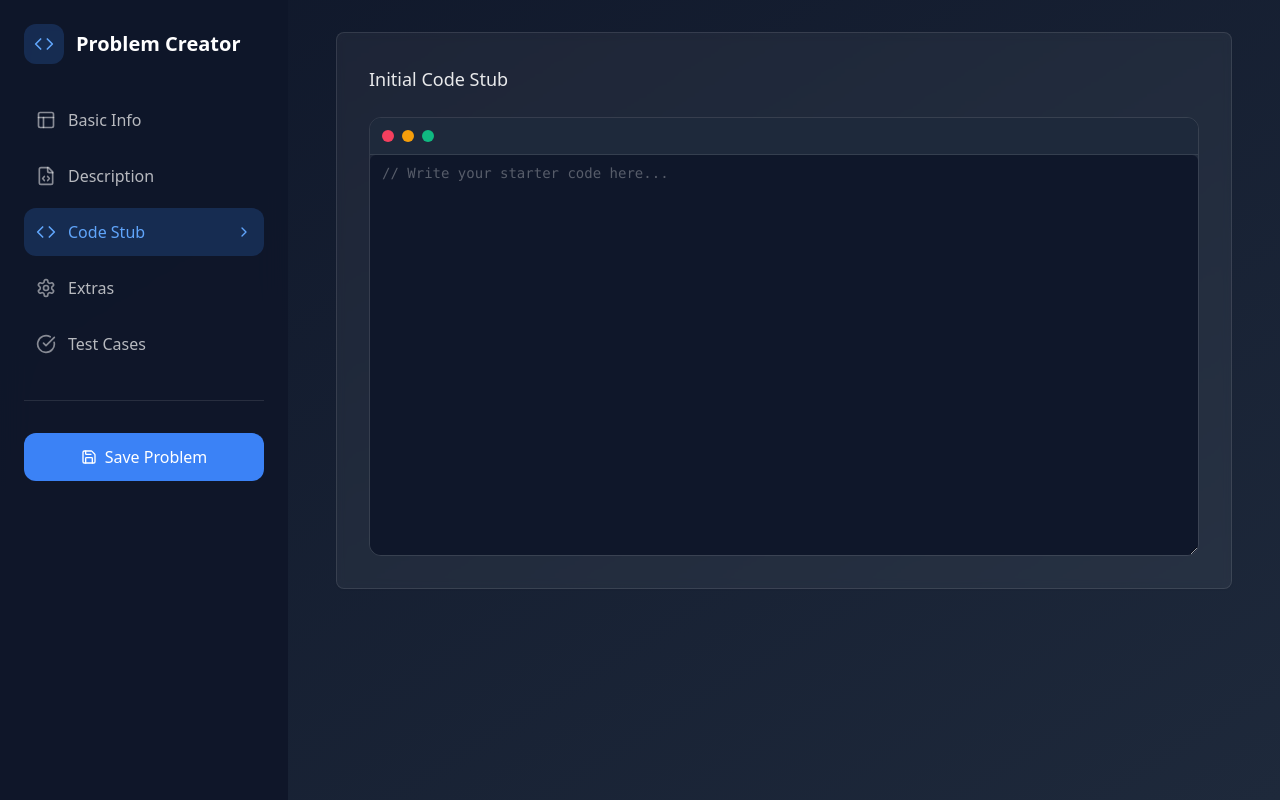
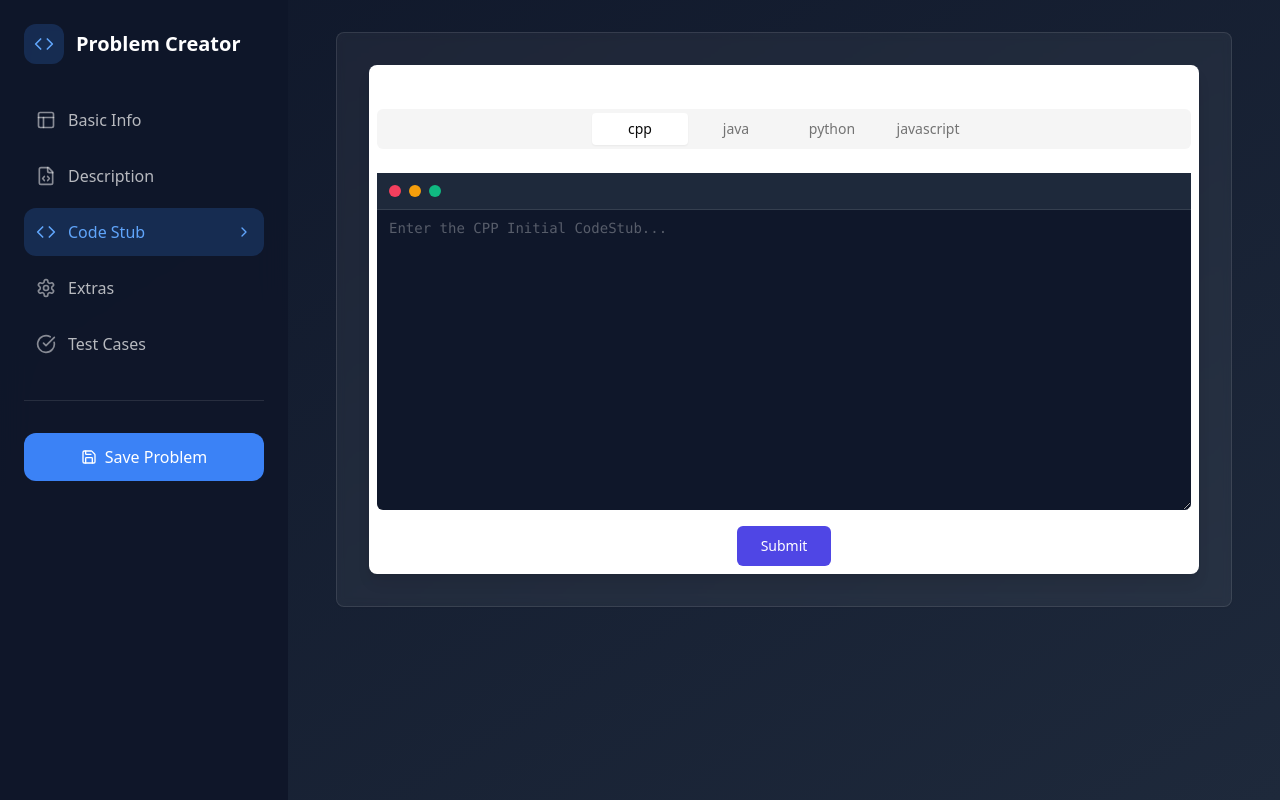
Before and after one commit to KirtikumarKavande/algocodeAdmin, a Next.js app: page /addproblem in a window 1280 px wide. Both pictures are taken after a click on the button "Code Stub". Built offline with nearby package versions, Linux system fonts and the light colour scheme.

Commit message:
feat: add language wise codeStub

```diff
--- a/src/app/addproblem/page.js
+++ b/src/app/addproblem/page.js
@@ -14,13 +14,14 @@ import { ArticleModal } from '@/components/ui/custom/ArticleModal';
 import { SolutionModal } from '@/components/ui/custom/SolutionModal';
 import axios from 'axios';
 import toast from 'react-hot-toast';
+import CodeStub from '@/components/CodeStub';
 const ProblemCreator = () => {
   const [isMenuOpen, setIsMenuOpen] = useState(false);
   const [activeStep, setActiveStep] = useState(1);
   const [difficulty, setDifficulty] = useState('');
   const [isShowPreview, setIsShowPreview] = useState(false);
   const [problemDescription, setProblemDescription] = useState('');
-  const [problemInfo, setProblemInfo] = useState({ title: "", codeStub: "" });
+  const [problemTitle, setProblemTitle] = useState("");
   const [article, setArticle] = useState("");
   const [problemSolution, setProblemSolution] = useState({
     cpp: "",
@@ -28,6 +29,13 @@ const ProblemCreator = () => {
     python: "",
     javascript: "",
   });
+  const [initialCodeStub, setInitialCodeSTub] = useState({
+    cpp: "",
+    java: "",
+    python: "",
+    javascript: "",
+  });
+
   const [testCases, setTestCases] = useState([{ input: '', output: '' }]);
 
   const steps = [
@@ -62,24 +70,28 @@ const ProblemCreator = () => {
   function takeSolution(sol) {
     setProblemSolution(sol)
   }
+  function takeInitialCodeStub(stub){
+    setInitialCodeSTub(stub)
+  }
 
   function handleSaveProblem() {
     let problemData = {
-      ...problemInfo,
+      title:problemTitle,
       description: problemDescription,
       difficulty: difficulty,
+      initialCodeStub:initialCodeStub,
       article: article,
       solution: problemSolution,
       testCases: testCases
+
     }
 
     axios.post(`${process.env.NEXT_PUBLIC_PROBLEM_SERVICE_URL}/v1/problems`, problemData)
       .then(res => {
         toast.success("Problem created successfully")
       })
-    .catch(err =>
-    {
-      console.log("logged",err)
+      .catch(err => {
+        console.log("logged", err)
         toast.error("Something went wrong Please try again")
       }
       )
@@ -162,8 +174,8 @@ const ProblemCreator = () => {
                 <div className="space-y-6">
                   <Label className="text-lg text-white/90">Problem Title</Label>
                   <Input
-                    onChange={(e) => setProblemInfo({ ...problemInfo, title: e.target.value })}
-                    value={problemInfo.title || ''}
+                    onChange={(e) => setProblemTitle(e.target.value)}
+                    value={problemTitle}
                     placeholder="Enter an engaging title..."
                     className="bg-white/5 border-white/10 text-white placeholder:text-white/50 h-14 text-lg"
                   />
@@ -232,24 +244,7 @@ const ProblemCreator = () => {
 
             {/* Step 3: Code Stub */}
             {activeStep === 3 && (
-              <div className="space-y-6 animate-in fade-in duration-500">
-                <Label className="text-lg text-white/90">Initial Code Stub</Label>
-                <div className="rounded-xl overflow-hidden border border-white/10">
-                  <div className="bg-slate-800 p-3 border-b border-white/10 flex items-center gap-2">
-                    <div className="flex space-x-2">
-                      <div className="w-3 h-3 rounded-full bg-rose-500" />
-                      <div className="w-3 h-3 rounded-full bg-amber-500" />
-                      <div className="w-3 h-3 rounded-full bg-emerald-500" />
-                    </div>
-                  </div>
-                  <Textarea
-                    onChange={(e) => setProblemInfo({ ...problemInfo, codeStub: e.target.value })}
-                    value={problemInfo.codeStub || ''}
-                    className="min-h-[400px] bg-slate-900 border-0 text-white font-mono placeholder:text-white/30"
-                    placeholder="// Write your starter code here..."
-                  />
-                </div>
-              </div>
+              <CodeStub takeInitialCodeStub={takeInitialCodeStub} />
             )}
 
             {/* Step 4: Extras */}
--- /dev/null
+++ b/src/components/CodeStub.jsx
@@ -0,0 +1,70 @@
+import React, { useState } from "react";
+import { Tabs, TabsList, TabsTrigger, TabsContent } from "@/components/ui/tabs";
+import { languageSupported } from "@/utilities/constant";
+import { Textarea } from "@/components/ui/textarea";
+import { Button } from "./ui/button";
+import toast from "react-hot-toast";
+
+const CodeStub = ({takeInitialCodeStub}) => {
+  const handleInputChange = (language, value) => {
+    setInitialCodeSTub((prev) => ({ ...prev, [language]: value }));
+  };
+  const [initialCodeStub, setInitialCodeSTub] = useState({
+    cpp: "",
+    java: "",
+    python: "",
+    javascript: "",
+  });
+  function handleSubmit() {
+    toast.success("saved")
+    takeInitialCodeStub(initialCodeStub)
+  }
+  return (
+    <div className="">
+      <div className=" mx-auto p-2 bg-white shadow-lg rounded-lg">
+        <h1 className="text-xl font-bold mb-2 text-center">
+          Add Initial Code Stub
+        </h1>
+        <Tabs defaultValue="cpp" className="space-y-6">
+          <TabsList className="flex justify-center">
+            {languageSupported.map((lang) => (
+              <TabsTrigger value={lang} className="w-24 text-center">
+                {lang}
+              </TabsTrigger>
+            ))}
+          </TabsList>
+          {languageSupported.map((language) => (
+            <TabsContent value={language} key={language}>
+              <div>
+                <div className="bg-slate-800 p-3 border-b border-white/10 flex items-center gap-2">
+                  <div className="flex space-x-2">
+                    <div className="w-3 h-3 rounded-full bg-rose-500" />
+                    <div className="w-3 h-3 rounded-full bg-amber-500" />
+                    <div className="w-3 h-3 rounded-full bg-emerald-500" />
+                  </div>
+                </div>
+                <Textarea
+                  id={`initialCodeStub-${language}`}
+                  rows={10}
+                  value={initialCodeStub[language]}
+                  style={{ outline: "none", boxShadow: "none" }}
+                  onChange={(e) => handleInputChange(language, e.target.value)}
+                  placeholder={`Enter the ${language.toUpperCase()} Initial CodeStub...`}
+                  className="h-[300px] bg-slate-900 border-0 text-white font-mono placeholder:text-white/30 rounded-t-none overflow-y-scroll no-scrollbar "
+                />
+              </div>
+            </TabsContent>
+          ))}
+        </Tabs>
+        <Button
+          onClick={() => handleSubmit()}
+          className="mt-4 bg-indigo-600 flex justify-center  mx-auto   width-full text-white px-6 py-2 rounded-md hover:bg-indigo-700"
+        >
+          Submit
+        </Button>
+      </div>
+    </div>
+  );
+};
+
+export default CodeStub;
--- a/src/components/ui/custom/SolutionModal.jsx
+++ b/src/components/ui/custom/SolutionModal.jsx
@@ -17,7 +17,7 @@ export function SolutionModal({ takeSolution }) {
     cpp: "",
     java: "",
     python: "",
-    javascript: "",
+    javascript: "-",
   });
   const handleInputChange = (language, value) => {
     setSolution((prev) => ({ ...prev, [language]: value }));
```
Lines whose indentation alone changed are shown as unchanged.
